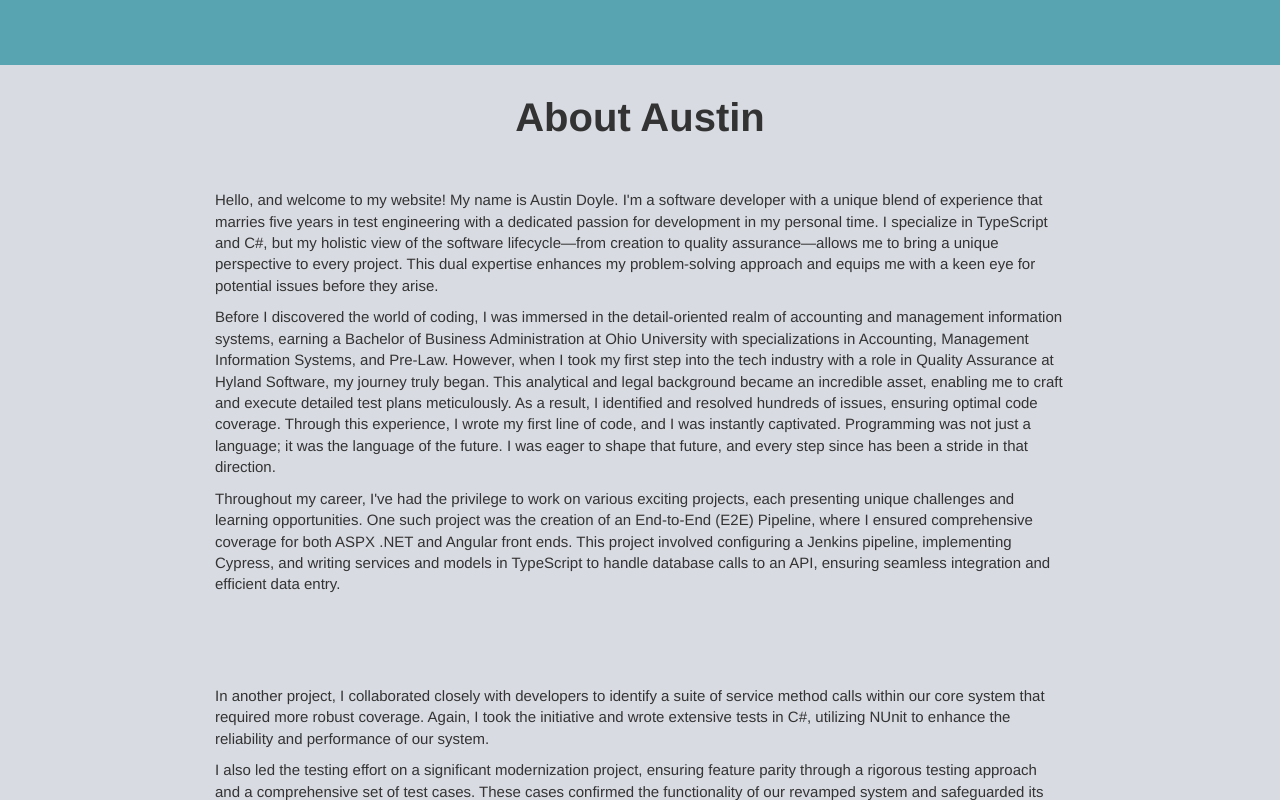
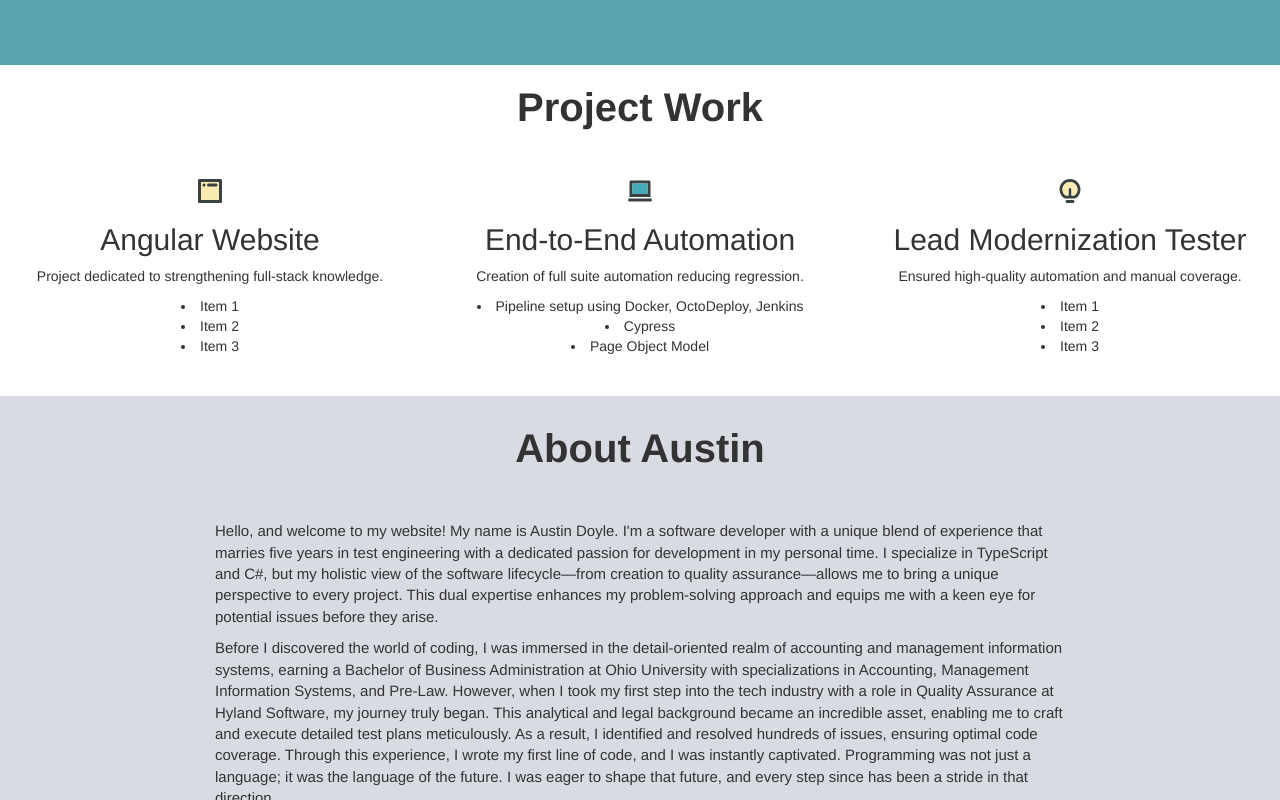
Before and after one commit to AustinDoyle/AustinsAngularWebsiteProject, an Angular app: page /home in a window 1280 px wide. Shown: the part 560-1360 px from the top of the page. Built offline with nearby package versions, Linux system fonts and the light colour scheme.

Commit message:
add project columns component to home page

```diff
--- a/src/app/pages/home/home.component.css
+++ b/src/app/pages/home/home.component.css
@@ -0,0 +1,5 @@
+.sectionHeader {
+    font-size: 4rem;
+    font-weight: bold;
+    text-align: center;
+  }
--- a/src/app/pages/home/home.component.html
+++ b/src/app/pages/home/home.component.html
@@ -3,8 +3,9 @@ languages and technologies, have a good understanding of software testing
 principles and methodologies, and be capable of writing clean and
 maintainable code."></app-intro-content>
 
-<app-two-column-text>
-</app-two-column-text>
+<h2 class="sectionHeader">Project Work</h2>
+<app-project-columns></app-project-columns>
 
+<app-two-column-text></app-two-column-text>
 
 <app-carousel [images]="carouselImages" [interval]="3000"></app-carousel>
```
